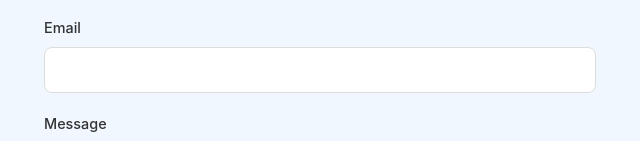
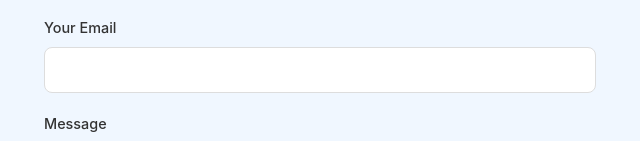
Before and after one commit to mustafkhire/mustafkhire.github.io, a plain HTML site: page index.html in a window 1280 px wide. Shown: the part 2844-2985 px from the top of the page, 620-1260 px from the left. Drawn offline with Linux system fonts and the light colour scheme.

Commit message:
Fourth Deploy

```diff
--- a/index.html
+++ b/index.html
@@ -198,19 +198,29 @@
             </div>
             <div class="contact-form">
                 <form action="https://formspree.io/f/mustafa.khire@gmail.com" method="POST" id="contact-form">
+                <!-- Visitor's Name -->
                 <div class="form-group">
                     <label for="name">Name</label>
                     <input type="text" id="name" name="name" required>
                 </div>
+
+                <!-- Visitor's Email (uses _replyto for Formspree) -->
                 <div class="form-group">
-                    <label for="email">Email</label>
-                    <!-- Change name="email" to name="_replyto" -->
+                    <label for="email">Your Email</label>
                     <input type="email" id="email" name="_replyto" required>
+                    <!--
+                    Formspree SPECIAL:
+                    - "_replyto" field automatically becomes the reply-to address
+                    - The form action email (mustafa.khire@gmail.com) receives the message
+                    -->
                 </div>
+
+                <!-- Message -->
                 <div class="form-group">
                     <label for="message">Message</label>
                     <textarea id="message" name="message" required></textarea>
                 </div>
+
                 <button type="submit" id="submit-btn">Send Message</button>
                 </form>
                 <div id="form-status"></div>
```
